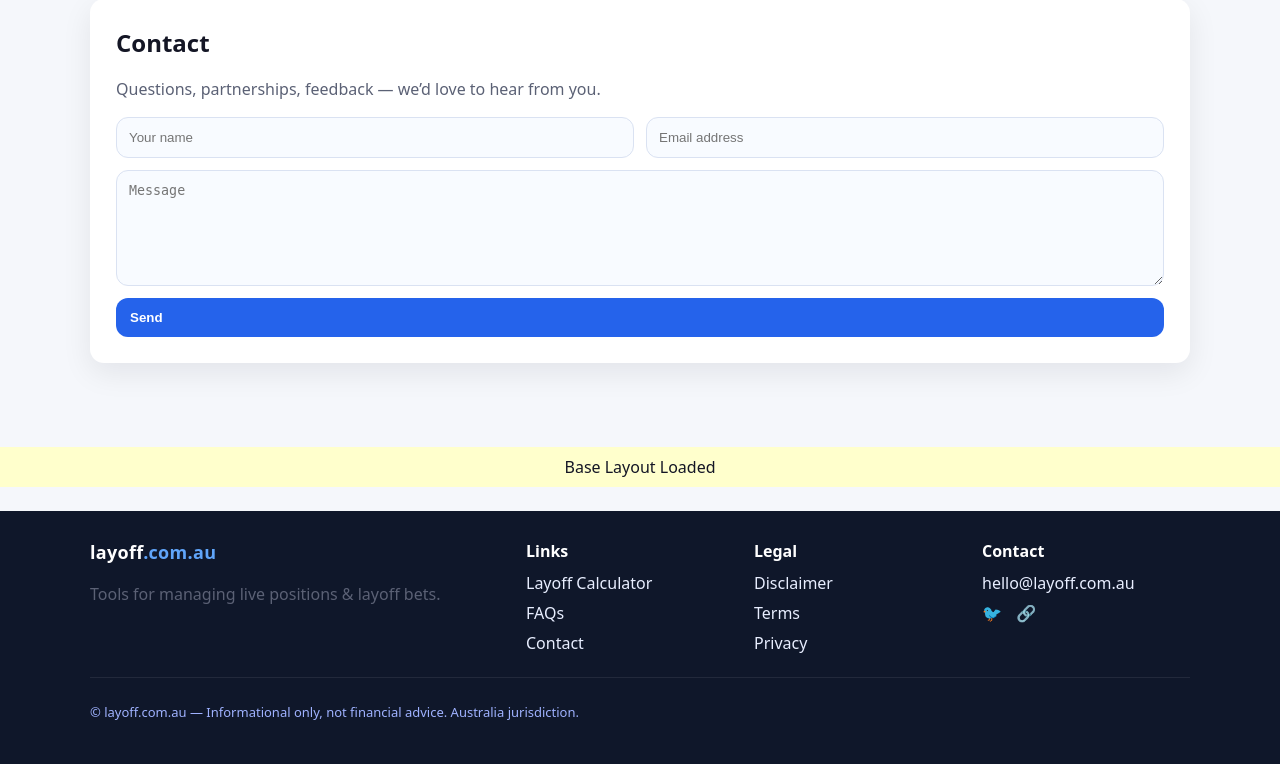
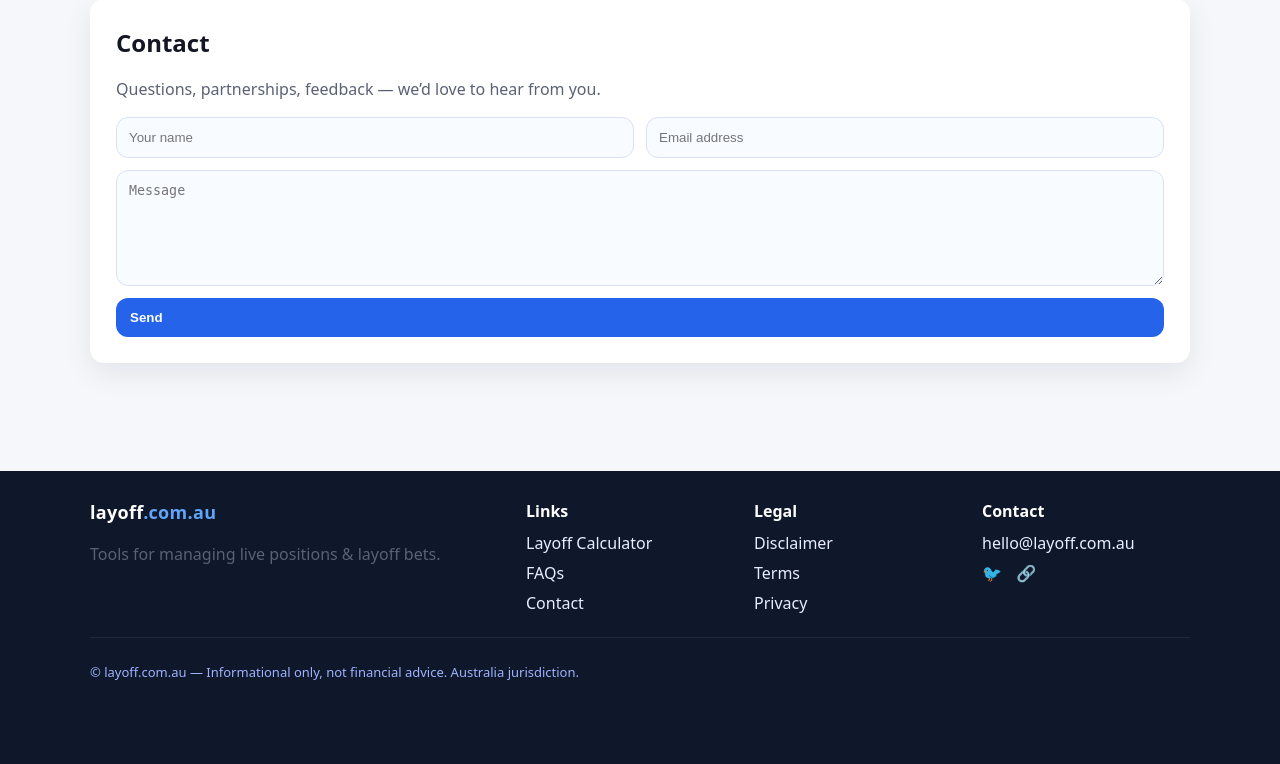
Before and after one commit to liampsmith44/layoff-site, a FastAPI app: page /contact in a window 1280 px wide. Shown: the part 123-887 px from the top of the page. After the commit the page ends 803 px from the top, so only its background shows below. Run offline with FastAPI, Linux system fonts and the light colour scheme.

Commit message:
Clean base template - remove inline debug style

```diff
--- a/templates/base.html
+++ b/templates/base.html
@@ -7,9 +7,7 @@
 
   <!-- Force-load the file from FastAPI's static mount -->
   <link rel="stylesheet" href="/static/styles.css?v=1">
-  <style>html{background:#f2f5f9}</style>
-
-</head>
+  </head>
 
 <body>
 
@@ -30,7 +28,7 @@
   <main class="site-main">
     {% block content %}{% endblock %}
   </main>
-<div style="background: #ffc; text-align:center; padding:8px;">Base Layout Loaded</div>
+
 
   <!-- Footer (editable) -->
   <footer class="site-footer">
```
